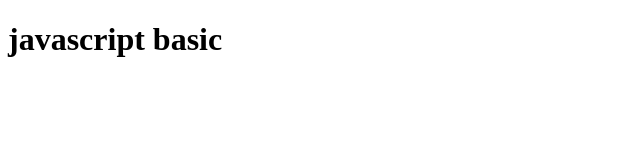
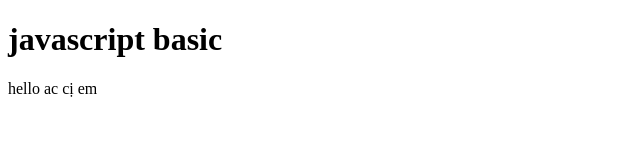
Before and after one commit to Phuongnguyen23022000/git_tutorial, a plain HTML site: page Javcripts/index.html in a window 1280 px wide. Shown: the whole page, without its empty margins (0-640 px from the left). Drawn offline with Linux system fonts and the light colour scheme.

Commit message:
Update index.html

```diff
--- a/Javcripts/index.html
+++ b/Javcripts/index.html
@@ -12,3 +12,4 @@
     </script>
 </body>
 </html>
+hello ac cị em
```
